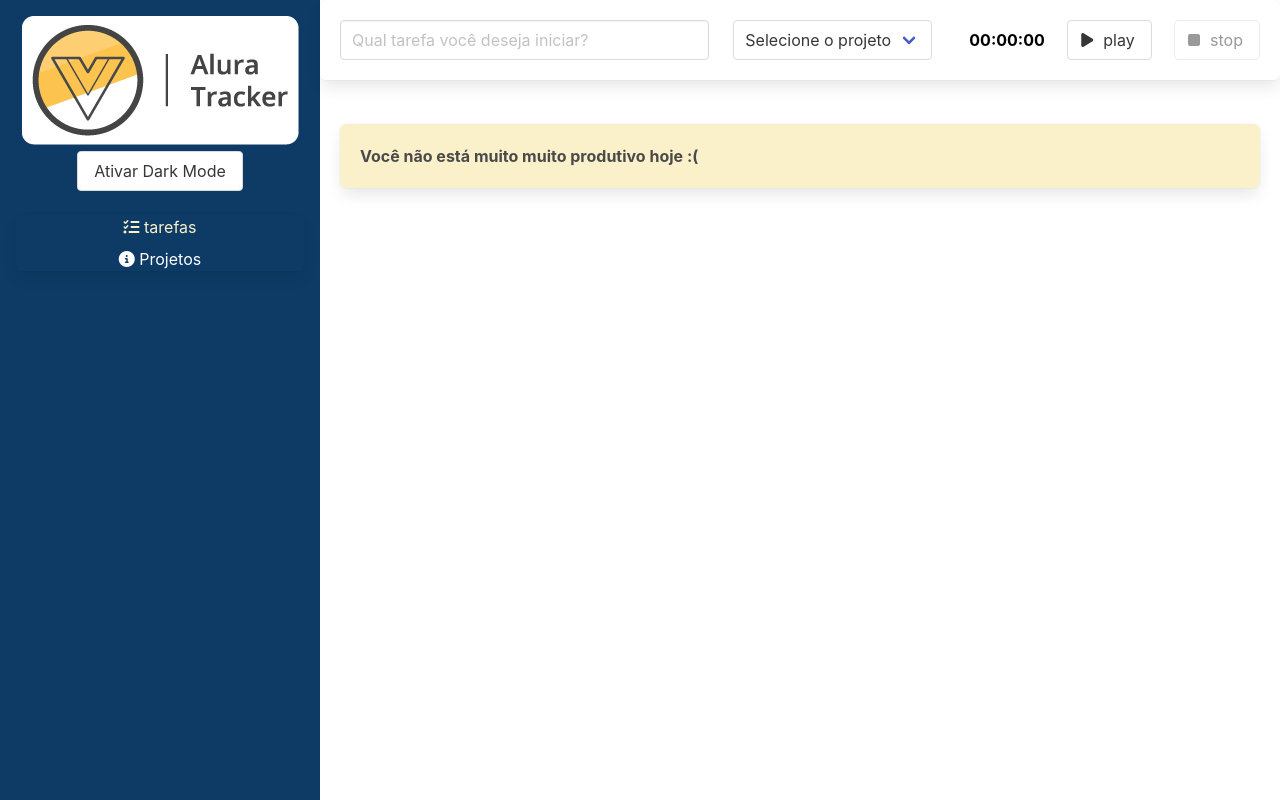
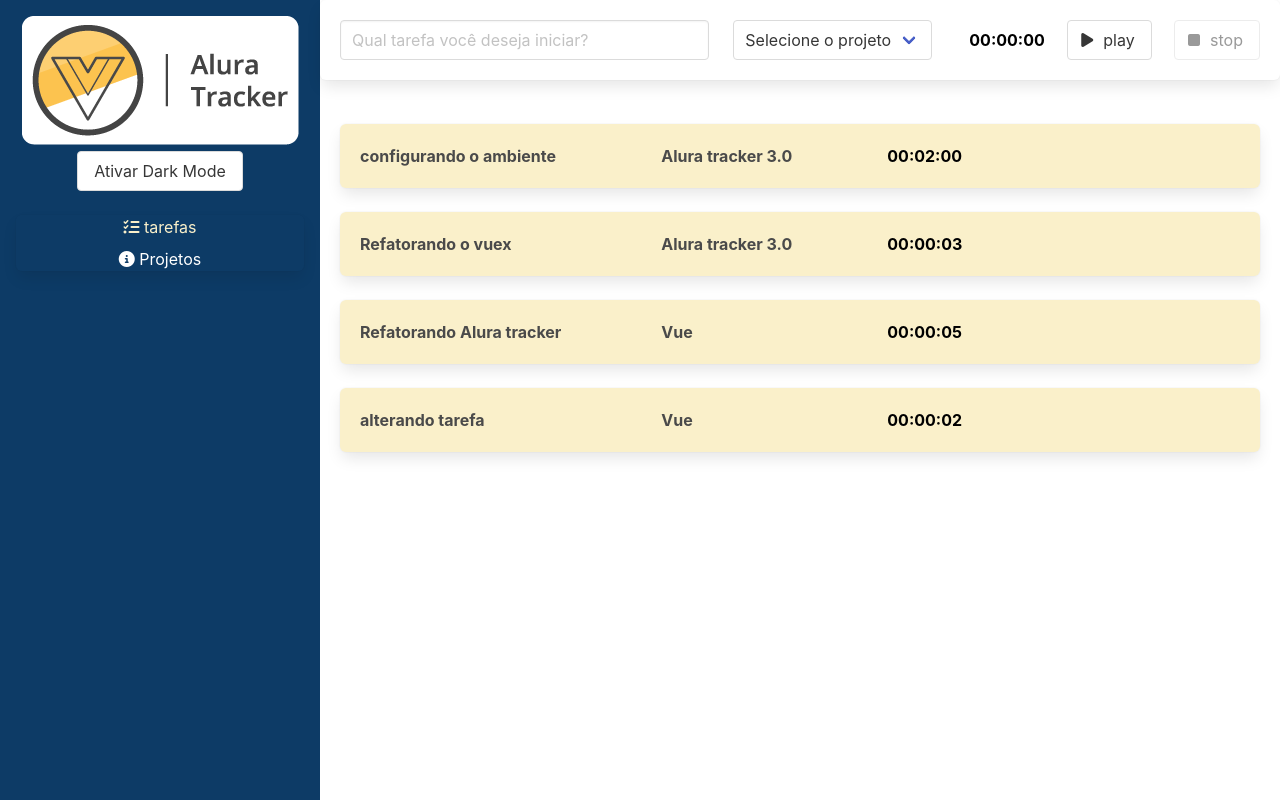
Before and after one commit to esantos92/alura_tracker, a Vue app: page /projetos in a window 1280 px wide. Built offline with nearby package versions, Linux system fonts and the light colour scheme; data requests are answered from the project's data file.

Commit message:
module3_2 completed

```diff
--- a/db.json
+++ b/db.json
@@ -3,6 +3,48 @@
     {
       "nome": "Alura tracker 3.0",
       "id": 1
+    },
+    {
+      "nome": "Vue",
+      "id": 2
+    }
+  ],
+  "tarefas": [
+    {
+      "id": 1,
+      "duracaoEmSegundos": 120,
+      "descricao": "configurando o ambiente",
+      "projeto": {
+        "id": 1,
+        "nome": "Alura tracker 3.0"
+      }
+    },
+    {
+      "duracaoEmSegundos": 3,
+      "descricao": "Refatorando o vuex",
+      "projeto": {
+        "nome": "Alura tracker 3.0",
+        "id": 1
+      },
+      "id": 2
+    },
+    {
+      "duracaoEmSegundos": 5,
+      "descricao": "Refatorando Alura tracker",
+      "projeto": {
+        "nome": "Vue",
+        "id": 2
+      },
+      "id": 3
+    },
+    {
+      "duracaoEmSegundos": 2,
+      "descricao": "alterando tarefa",
+      "projeto": {
+        "nome": "Vue",
+        "id": 2
+      },
+      "id": 4
     }
   ]
 }
--- a/src/components/Formulario.vue
+++ b/src/components/Formulario.vue
@@ -62,7 +62,7 @@
     setup() {
       const store = useStore(key)
       return {
-        projetos: computed(() => store.state.projetos)
+        projetos: computed(() => store.state.projeto.projetos)
       }
     }
   });
--- a/src/components/Tarefa.vue
+++ b/src/components/Tarefa.vue
@@ -1,6 +1,6 @@
 <template>
   <Box>
-    <div class="columns">
+    <div class="columns clicavel" @click="tarefaClicada">
       <div class="column is-4">
         {{ tarefa.descricao || 'Tarefa sem descrição '}}
       </div>
@@ -22,6 +22,7 @@
   import Box from './Box.vue'
   export default defineComponent({
     name: 'Tarefa',
+    emits: ['aoTarefaClicada'],
     components: {
       Cronometro,
       Box
@@ -31,7 +32,19 @@
         type: Object as PropType<ITarefa>,
         required: true
       }
-    }
+    },
+    methods: {
+      tarefaClicada () : void {
+        this.$emit('aoTarefaClicada', this.tarefa)
+      }
+    },
   })
 
 </script>
+
+<style scoped>
+.clicavel {
+  cursor: pointer;
+}
+
+</style>
--- a/src/interfaces/ITarefa.ts
+++ b/src/interfaces/ITarefa.ts
@@ -3,5 +3,6 @@ import IProjeto from "./IProjeto"
 export default interface ITarefa {
    duracaoEmSegundos: number,
    descricao: string
-   projeto: IProjeto
+   projeto: IProjeto,
+   id: number
 }
--- a/src/store/index.ts
+++ b/src/store/index.ts
@@ -1,40 +1,38 @@
 import { INotificacao } from "@/interfaces/INotificacao";
-import IProjeto from "@/interfaces/IProjeto";
 import { InjectionKey } from "vue";
 import { createStore, Store, useStore as vuexUseStore} from "vuex";
-import { ALTERAR_PROJETOS, CADASTRAR_PROJETOS, OBTER_PROJETOS, REMOVER_PROJETOS } from "./tipo-acoes";
-import { ADICIONA_PROJETO, ALTERA_PROJETO, DEFINIR_PROJETOS, EXCLUIR_PROJETO, NOTIFICAR } from "./tipo-mutacoes";
+import { ALTERAR_TAREFA, CADASTRAR_TAREFA, OBTER_TAREFAS } from "./tipo-acoes";
+import { NOTIFICAR, DEFINIR_TAREFAS, ADICIONAR_TAREFAS, ALTERA_TAREFA } from "./tipo-mutacoes";
 import http from "@/http/index"
+import ITarefa from "@/interfaces/ITarefa";
+import { EstadoProjeto, projeto } from "./modulos/projeto";
 
-interface Estado {
-  projetos: IProjeto[],
-  notificacoes: INotificacao[]
+export interface Estado {
+  projeto: EstadoProjeto,
+  notificacoes: INotificacao[],
+  tarefas: ITarefa[]
 }
 
 export const key: InjectionKey<Store<Estado>> = Symbol()
 
 export const store = createStore<Estado>({
   state: {
-    projetos: [],
-    notificacoes: []
+    notificacoes: [],
+    tarefas: [],
+    projeto: {
+      projetos: []
+    }
   },
   mutations: {
-    [ADICIONA_PROJETO](state, nomeDoProjeto: string) {
-      const projeto = {
-        id: new Date().toISOString(),
-        nome: nomeDoProjeto
-      } as IProjeto
-      state.projetos.push(projeto)
+    [DEFINIR_TAREFAS](state, tarefas: ITarefa[]) {
+      state.tarefas = tarefas
     },
-    [ALTERA_PROJETO](state, projeto: IProjeto){
-      const index = state.projetos.findIndex(proj => proj.id == projeto.id)
-      state.projetos[index] = projeto
+    [ADICIONAR_TAREFAS](state, tarefa: ITarefa) {
+      state.tarefas.push(tarefa)
     },
-    [EXCLUIR_PROJETO](state, id: string) {
-      state.projetos = state.projetos.filter(proj => proj.id != id)
-    },
-    [DEFINIR_PROJETOS](state, projetos: IProjeto[]) {
-      state.projetos = projetos
+    [ALTERA_TAREFA](state, tarefa: ITarefa){
+      const index = state.tarefas.findIndex(trf => trf.id == tarefa.id)
+      state.tarefas[index] = tarefa
     },
     [NOTIFICAR](state, novaNotificacao: INotificacao) {
       novaNotificacao.id = new Date().getTime(),
@@ -45,22 +43,21 @@ export const store = createStore<Estado>({
     }
   },
   actions: {
-    [OBTER_PROJETOS] ({ commit }) {
-      http.get('/projetos')
-        .then(resposta => commit(DEFINIR_PROJETOS, resposta.data))
+    [OBTER_TAREFAS] ({ commit }) {
+      http.get('tarefas')
+        .then(response => commit(DEFINIR_TAREFAS, response.data))
     },
-    [CADASTRAR_PROJETOS] (contexto, nomeDoProjeto: string) {
-      return http.post('/projetos', {
-        nome: nomeDoProjeto
-      })
+    [CADASTRAR_TAREFA] ({ commit }, tarefa: ITarefa) {
+      return http.post('/tarefas', tarefa)
+        .then(resposta => commit(ADICIONAR_TAREFAS, resposta.data))
     },
-    [ALTERAR_PROJETOS] (contexto, projeto: IProjeto) {
-      return http.put(`/projetos/${projeto.id}`, projeto)
+    [ALTERAR_TAREFA] ({ commit }, tarefa: ITarefa) {
+      return http.put(`/tarefas/${tarefa.id}`, tarefa)
+        .then(() => commit(ALTERA_TAREFA, tarefa))
     },
-    [REMOVER_PROJETOS] ({ commit }, id: string) {
-      return http.delete(`/projetos/${id}`)
-        .then(() => commit(EXCLUIR_PROJETO, id))
-    }
+  },
+  modules: {
+    projeto
   }
 })
 
--- /dev/null
+++ b/src/store/modulos/projeto/index.ts
@@ -0,0 +1,50 @@
+import http from "@/http";
+import IProjeto from "@/interfaces/IProjeto";
+import { Estado } from "@/store";
+import { OBTER_PROJETOS, CADASTRAR_PROJETOS, ALTERAR_PROJETOS, REMOVER_PROJETOS } from "@/store/tipo-acoes";
+import { ADICIONA_PROJETO, ALTERA_PROJETO, EXCLUIR_PROJETO, DEFINIR_PROJETOS } from "@/store/tipo-mutacoes";
+import { Module } from "vuex";
+
+export interface EstadoProjeto {
+  projetos: IProjeto[]
+}
+
+export const projeto: Module<EstadoProjeto, Estado> = {
+  mutations: {
+    [ADICIONA_PROJETO](state, nomeDoProjeto: string) {
+      const projeto = {
+        id: new Date().toISOString(),
+        nome: nomeDoProjeto
+      } as IProjeto
+      state.projetos.push(projeto)
+    },
+    [ALTERA_PROJETO](state, projeto: IProjeto){
+      const index = state.projetos.findIndex(proj => proj.id == projeto.id)
+      state.projetos[index] = projeto
+    },
+    [EXCLUIR_PROJETO](state, id: string) {
+      state.projetos = state.projetos.filter(proj => proj.id != id)
+    },
+    [DEFINIR_PROJETOS](state, projetos: IProjeto[]) {
+      state.projetos = projetos
+    },
+  },
+  actions: {
+    [OBTER_PROJETOS] ({ commit }) {
+      http.get('/projetos')
+        .then(resposta => commit(DEFINIR_PROJETOS, resposta.data))
+    },
+    [CADASTRAR_PROJETOS] (contexto, nomeDoProjeto: string) {
+      return http.post('/projetos', {
+        nome: nomeDoProjeto
+      })
+    },
+    [ALTERAR_PROJETOS] (contexto, projeto: IProjeto) {
+      return http.put(`/projetos/${projeto.id}`, projeto)
+    },
+    [REMOVER_PROJETOS] ({ commit }, id: string) {
+      return http.delete(`/projetos/${id}`)
+        .then(() => commit(EXCLUIR_PROJETO, id))
+    }
+  }
+}
--- a/src/store/tipo-acoes.ts
+++ b/src/store/tipo-acoes.ts
@@ -2,3 +2,7 @@ export const OBTER_PROJETOS = "OBTER_PROJETOS"
 export const CADASTRAR_PROJETOS = "CADASTRAR_PROJETOS"
 export const ALTERAR_PROJETOS = "ALTERAR_PROJETOS"
 export const REMOVER_PROJETOS = "REMOVER_PROJETOS"
+
+export const OBTER_TAREFAS = "OBTER_TAREFAS"
+export const CADASTRAR_TAREFA = "CADASTRAR_TAREFAS"
+export const ALTERAR_TAREFA = "ALTERAR_TAREFAS"
--- a/src/store/tipo-mutacoes.ts
+++ b/src/store/tipo-mutacoes.ts
@@ -2,4 +2,9 @@ export const ADICIONA_PROJETO = 'ADICIONA_PROJETO'
 export const ALTERA_PROJETO = 'ALTERA_PROJETO'
 export const EXCLUIR_PROJETO = 'EXCLUIR_PROJETO'
 export const DEFINIR_PROJETOS = 'DEFINIR_PROJETOS'
+
 export const NOTIFICAR = 'NOTIFICAR'
+
+export const DEFINIR_TAREFAS = "DEFINIR_TAREFAS"
+export const ADICIONAR_TAREFAS = 'ADICIONAR_TAREFAS'
+export const ALTERA_TAREFA = 'ALTERA_TAREFA'
--- a/src/views/Projetos/Formulario.vue
+++ b/src/views/Projetos/Formulario.vue
@@ -2,7 +2,7 @@
   <section>
     <form @submit.prevent="salvar">
       <div class="field">
-        <label for="" class="label">
+        <label for="nomeDoProjeto" class="label">
           Nome do Projeto
         </label>
         <input type="text" class="input" v-model="nomeDoProjeto" id="nomeDoProjeto" />
@@ -33,7 +33,7 @@ export default defineComponent({
 
   mounted() {
     if (this.id) {
-      const projeto = this.store.state.projetos.find(proj => proj.id == this.id)
+      const projeto = this.store.state.projeto.projetos.find(proj => proj.id == this.id)
       this.nomeDoProjeto = projeto?.nome || ''
     }
   },
--- a/src/views/Projetos/Lista.vue
+++ b/src/views/Projetos/Lista.vue
@@ -54,7 +54,7 @@ export default defineComponent ({
     const store = useStore()
     store.dispatch(OBTER_PROJETOS)
     return {
-      projetos: computed(() => store.state.projetos),
+      projetos: computed(() => store.state.projeto.projetos),
       store
     }
   }
--- a/src/views/Tarefas.vue
+++ b/src/views/Tarefas.vue
@@ -1,10 +1,32 @@
 <template>
-  <Formulario @aoSalvarTarefa="salvarTarefa"/>
+  <Formulario @aoSalvarTarefa="salvarTarefa" />
   <div class="lista">
-    <Tarefa v-for="(tarefa, index) in tarefas" :key="index" :tarefa="tarefa"/>
+    <Tarefa v-for="(tarefa, index) in tarefas" :key="index" :tarefa="tarefa" @aoTarefaClicada="selecionarTarefa" />
     <Box v-if="listaEstaVazia">
       Você não está muito muito produtivo hoje :(
     </Box>
+
+    <div class="modal" :class="{ 'is-active': tarefaSelecionada }" v-if="tarefaSelecionada">
+      <div class="modal-background"></div>
+      <div class="modal-card">
+        <header class="modal-card-head">
+          <p class="modal-card-title">Editar tarefa</p>
+          <button @click="fecharModal" class="delete" aria-label="close"></button>
+        </header>
+        <section class="modal-card-body">
+          <div class="field">
+            <label for="descricaoDaTarefa" class="label">
+              Descrição
+            </label>
+            <input type="text" class="input" v-model="tarefaSelecionada.descricao" id="descricaoDaTarefa" />
+          </div>
+        </section>
+        <footer class="modal-card-foot">
+          <button @click="alterarTarefa" class="button is-success">Salvar Alterações</button>
+          <button @click="fecharModal" class="button">Cancelar</button>
+        </footer>
+      </div>
+    </div>
   </div>
 </template>
 
@@ -13,7 +35,10 @@ import { defineComponent } from 'vue';
 import Formulario from '../components/Formulario.vue';
 import Tarefa from '../components/Tarefa.vue';
 import Box from '../components/Box.vue';
-import ITarefa from '../interfaces/ITarefa';
+import { OBTER_TAREFAS, CADASTRAR_TAREFA, OBTER_PROJETOS, ALTERAR_TAREFA } from '@/store/tipo-acoes';
+import { useStore } from '@/store';
+import { computed } from 'vue';
+import ITarefa from '@/interfaces/ITarefa';
 
 export default defineComponent({
   name: 'App',
@@ -22,19 +47,39 @@ export default defineComponent({
     Tarefa,
     Box
   },
-  data () {
+  data() {
     return {
-      tarefas: [] as ITarefa[]
+      tarefaSelecionada: null as ITarefa | null
     }
   },
+
   computed: {
-    listaEstaVazia () : boolean {
+    listaEstaVazia(): boolean {
       return this.tarefas.length === 0
     }
   },
   methods: {
-    salvarTarefa (tarefa: ITarefa) {
-      this.tarefas.push(tarefa);
+    salvarTarefa(tarefa: ITarefa) {
+      this.store.dispatch(CADASTRAR_TAREFA, tarefa);
+    },
+    selecionarTarefa(tarefa: ITarefa) {
+      this.tarefaSelecionada = tarefa
+    },
+    fecharModal() {
+      this.tarefaSelecionada = null
+    },
+    alterarTarefa() {
+      this.store.dispatch(ALTERAR_TAREFA, this.tarefaSelecionada)
+        .then(() => this.fecharModal())
+    }
+  },
+  setup() {
+    const store = useStore()
+    store.dispatch(OBTER_TAREFAS)
+    store.dispatch(OBTER_PROJETOS)
+    return {
+      tarefas: computed(() => store.state.tarefas),
+      store
     }
   }
 });
```
